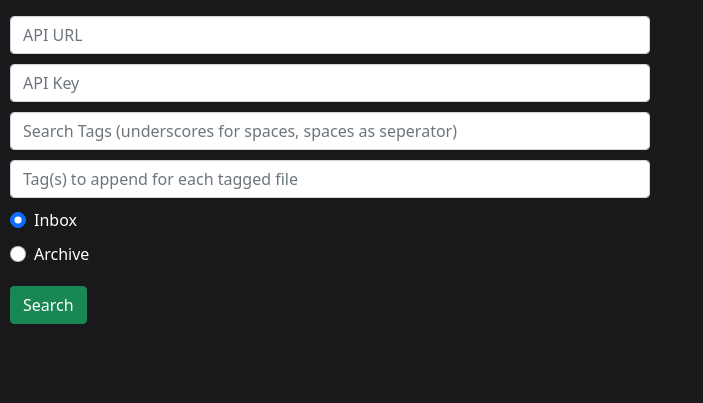
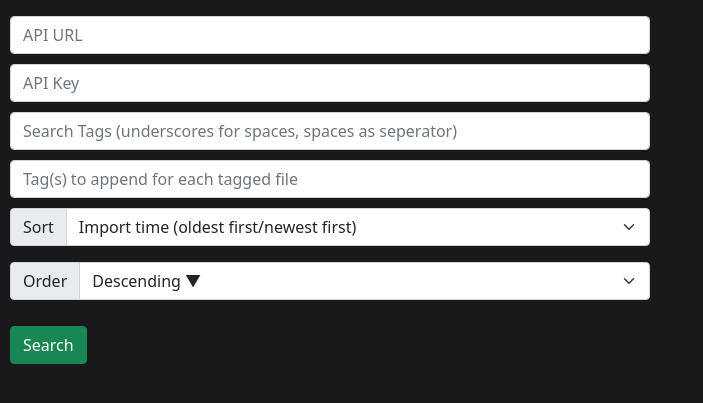
Before and after one commit to mruac/hydrus-remote-tagging, a Flask app: page / in a window 1280 px wide. Shown: the part 70-473 px from the top of the page, without its empty margins (0-703 px from the left). Run offline with Flask 2, Linux system fonts and the light colour scheme; some libraries are stand-ins or nearby versions.

Commit message:
Updated endpoints for hydrus-api & file sort feature
Updated enpoints
Updated README
Added file sort feature

```diff
--- a/server.py
+++ b/server.py
@@ -28,21 +28,21 @@ defaultnamespaceColors = [
     ["unnamespaced", "^(?!.*:).*$", "#00aaff"]
 ]
 
-def search_files(api_key, api_url, search_tags, inboxBool, archiveBool):
+def search_files(api_key, api_url, search_tags, fileSort, fileOrder):
     cl = hydrus.Client(api_key, api_url)
-    fids = cl.search_files(search_tags, inboxBool, archiveBool)
+    fids = cl.search_files(tags=search_tags, file_service_name="my files", tag_service_name="all known tags", file_sort_asc=fileOrder, file_sort_type=fileSort)
     return fids
 
 
 def get_services(api_key, api_url):
     cl = hydrus.Client(api_key, api_url)
-    return cl.get_tag_services()
+    return cl.get_services()
 
 
-def save_session(api_key, api_url, service):
+def save_session(api_key, api_url, tags):
     session['api_key'] = api_key
     session['api_url'] = api_url
-    session['service'] = service
+    session['tags'] = tags
 
 
 def generate_session_id():
@@ -70,7 +70,7 @@ def get_fids_from_sql():
 
 @app.route('/index', methods=['GET', 'POST'])
 def ad():
-    try:
+    # try:
         if request.method == 'GET':
             return redirect(url_for('index'))
         try:
@@ -78,29 +78,23 @@ def ad():
         except KeyError:
             generate_session_id()
 
+        if request.form.getlist("fileOrder") == "true":
+            isAscending = True
+        else:
+            isAscending = False
+
         # start POST processing
         save_session(request.form.get('api_key'), request.form.get(
-            'api_url'), request.form.get('service'))
+            'api_url'), request.form.get('tags'))
         api_key = session['api_key']
         api_url = session['api_url']
-
-        if 'archive' in request.form.getlist('location'):
-            archiveBool = True
-        else:
-            archiveBool = False
-        if 'inbox' in request.form.getlist('location'):
-            inboxBool = True
-        else:
-            inboxBool = False
-
         session_id = session['session_id']
         post_tags = request.form.get('tags')
         tags = post_tags.split()
         clean_tags = []
         for tag in tags:
             clean_tags.append(tag.replace('_', ' '))
-        fids = search_files(api_key, api_url, clean_tags,
-                            inboxBool, archiveBool)
+        fids = search_files(api_key, api_url, clean_tags, int(request.form.getlist("fileSort")[0]), isAscending)
         total_ids = len(fids)
         save_sql(fids)
 
@@ -109,12 +103,12 @@ def ad():
             session['appendTag'].append(tag.replace('_', ' ').lower())
 
         return render_template('results.html', tagrepo=get_services(api_key, api_url), ids=total_ids, tags=post_tags)
-    except hydrus.InsufficientAccess:
-        return render_template('index.html', error="Insufficient access to Hydrus API", namespaces=session['namespaceColors'])
-    except hydrus.ServerError:
-        return render_template('index.html', error="Hydrus API encountered a server error", namespaces=session['namespaceColors'])
-    except hydrus.APIError:
-        return render_template('index.html', error="Hydrus API encountered a server error", namespaces=session['namespaceColors'])
+    # except hydrus.InsufficientAccess:
+    #     return render_template('index.html', error="Insufficient access to Hydrus API", namespaces=session['namespaceColors'])
+    # except hydrus.ServerError:
+    #     return render_template('index.html', error="Hydrus API encountered a server error", namespaces=session['namespaceColors'])
+    # except hydrus.APIError:
+    #     return render_template('index.html', error="Hydrus API encountered an API error", namespaces=session['namespaceColors'])
 
 
 @app.route('/show-file/<id>', methods=['GET', 'POST'])
@@ -140,7 +134,7 @@ def ads(id):
         while i < 4 and intid+i < total_ids:
             next_images.append(api_url+"/get_files/file?file_id="+str(int(fids[intid+i]))+"&Hydrus-Client-API-Access-Key="+api_key)
             i += 1
-        metadata = json.loads(json.dumps(cl.file_metadata(file_ids=[iid])[0]))
+        metadata = json.loads(json.dumps(cl.get_file_metadata(file_ids=[iid])[0]))
         session['metadata'] = metadata
         if request.method == 'POST':
             if request.form.get('tagrepo') != None:
@@ -202,7 +196,7 @@ def ajaxUpdate():
 
     listOfTags = {tag_repo: {"0": tagsToAdd, "1": tagsToDel}}
     cl = hydrus.Client(session['api_key'], session['api_url'])
-    cl.add_tags([hash], service_to_action_to_tags=listOfTags)
+    cl.add_tags([hash], service_names_to_actions_to_tags=listOfTags)
     listOfTags.update({"matches": matchedTags})
     return jsonify(listOfTags)  # updated lsit of tags
 
--- a/templates/index.html
+++ b/templates/index.html
@@ -35,17 +35,35 @@
             placeholder="Search Tags (underscores for spaces, spaces as seperator)">
         <input class="form-control mr-sm-2" style="width: 50%; margin: 10px" type="text" name="appendTags"
             placeholder="Tag(s) to append for each tagged file">
-        <div class="form-check" style="width: 50%; margin: 10px">
-            <input class="form-check-input" type="radio" value="inbox" id="flexCheckDefault1" name="location" checked>
-            <label class="form-check-label" for="flexCheckDefault1">
-                Inbox
-            </label>
+        <div class="input-group mb-3" style="width: 50%; margin: 10px">
+            <label class="input-group-text" for="fileSort">Sort</label>
+            <select class="form-select" id="fileSort" name="fileSort">
+                <option disabled>File sort type (▲ / ▼)</label>
+                <option value="1">File size (smallest first/largest first)</option>
+                <option value="2">Duration (shortest first/longest first)</option>
+                <option value="3" selected>Import time (oldest first/newest first)</option>
+                <option value="4">Filetype (N/A)</option>
+                <option value="5">Random (N/A)</option>
+                <option value="6">Width (slimmest first/widest first)</option>
+                <option value="7">Height (shortest first/tallest first)</option>
+                <option value="8">Ratio (tallest first/widest first)</option>
+                <option value="9">Number of pixels (ascending/descending)</option>
+                <option value="10">Number of tags (on the current tag domain) (ascending/descending)</option>
+                <option value="11">Number of media views (ascending/descending)</option>
+                <option value="12">Total media viewtime (ascending/descending)</option>
+                <option value="13">Approximate bitrate (smallest first/largest first)</option>
+                <option value="14">Has audio (audio first/silent first)</option>
+                <option value="15">Modified time (oldest first/newest first)</option>
+                <option value="16">Framerate (slowest first/fastest first)</option>
+                <option value="17">Number of frames (smallest first/largest first)</option>
+            </select>
         </div>
-        <div class="form-check" style="width: 50%; margin: 10px">
-            <input class="form-check-input" type="radio" value="archive" id="flexCheckDefault2" name="location">
-            <label class="form-check-label" for="flexCheckDefault2">
-                Archive
-            </label>
+        <div class="input-group mb-3" style="width: 50%; margin: 10px">
+            <label class="input-group-text" for="fileOrder">Order</label>
+            <select class="form-select" id="fileOrder" name="fileOrder">
+                <option value="false" selected>Descending ▼</option>
+                <option value="true">Ascending ▲</option>
+            </select>
         </div>
         <button class="btn btn-success" style="margin: 10px" type="submit">Search</button>
     </form>
@@ -76,26 +94,34 @@
         <div class="modal-dialog modal-lg">
             <div class="modal-content">
                 <div class="modal-header">
-                    <h5 class="modal-title" >Settings</h5>
+                    <h5 class="modal-title">Settings</h5>
                     <button type="button" class="btn-close" data-bs-dismiss="modal"></button>
                 </div>
                 <div class="modal-body">
                     <h5>Preferences</h5>
-                    <input id="settings-api-url-input" class="form-control w-100 mx-auto" style="width: 50%; margin: 10px" type="text" name="api_url" placeholder="Default API URL">
-                    <input id="settings-api-key-input" class="form-control w-100 mx-auto" style="width: 50%; margin: 10px" type="password" name="api_key" placeholder="Default API Key">
+                    <input id="settings-api-url-input" class="form-control w-100 mx-auto"
+                        style="width: 50%; margin: 10px" type="text" name="api_url" placeholder="Default API URL">
+                    <input id="settings-api-key-input" class="form-control w-100 mx-auto"
+                        style="width: 50%; margin: 10px" type="password" name="api_key" placeholder="Default API Key">
                     <hr>
-                    <h5>Sidebar toggle key</h5><div class="form-check" style="width: 50%; margin: 10px">
-                        <input class="form-check-input" type="radio" value="ctrl" id="sidebarToggleKey1" name="sidebarToggleKey">
+                    <h5>Sidebar toggle key</h5>
+                    <div class="form-check" style="width: 50%; margin: 10px">
+                        <input class="form-check-input" type="radio" value="ctrl" id="sidebarToggleKey1"
+                            name="sidebarToggleKey">
                         <label class="form-check-label" for="sidebarToggleKey1">
                             Ctrl
                         </label>
-                    </div><div class="form-check" style="width: 50%; margin: 10px">
-                        <input class="form-check-input" type="radio" value="alt" id="sidebarToggleKey2" name="sidebarToggleKey">
+                    </div>
+                    <div class="form-check" style="width: 50%; margin: 10px">
+                        <input class="form-check-input" type="radio" value="alt" id="sidebarToggleKey2"
+                            name="sidebarToggleKey">
                         <label class="form-check-label" for="sidebarToggleKey2">
                             Alt
                         </label>
-                    </div><div class="form-check" style="width: 50%; margin: 10px">
-                        <input class="form-check-input" type="radio" value="shift" id="sidebarToggleKey3" name="sidebarToggleKey">
+                    </div>
+                    <div class="form-check" style="width: 50%; margin: 10px">
+                        <input class="form-check-input" type="radio" value="shift" id="sidebarToggleKey3"
+                            name="sidebarToggleKey">
                         <label class="form-check-label" for="sidebarToggleKey3">
                             Shift
                         </label>
@@ -103,12 +129,15 @@
                     <hr>
                     <h5>Tag Presentation</h5>
                     <div class="alert alert-danger d-none" role="alert" id="entryAlert">
-                        Allowed characters in <b>class-name</b>: a-z, A-Z, 0-9, dash, underscore. Names cannot begin with a
+                        Allowed characters in <b>class-name</b>: a-z, A-Z, 0-9, dash, underscore. Names cannot begin
+                        with a
                         number or symbol.
                     </div>
-                    <div class="alert alert-danger d-none" role="alert" id="textformatAlert">Incorrect text-only format. Ensure there are no empty lines.</div>
+                    <div class="alert alert-danger d-none" role="alert" id="textformatAlert">Incorrect text-only format.
+                        Ensure there are no empty lines.</div>
                     <div class="form-floating font-monospace" id="inputText">
-                        <textarea class="form-control" id="inputTextarea" wrap="off" style="height: 20em;" disabled></textarea>
+                        <textarea class="form-control" id="inputTextarea" wrap="off" style="height: 20em;"
+                            disabled></textarea>
                         <label for="inputTextarea">["class-name","Python regex","#ffffff"] per line</label>
                     </div>
                 </div>
--- a/templates/results.html
+++ b/templates/results.html
@@ -20,10 +20,10 @@
                 class="form-select w-25" name="tagrepo">
                 <optgroup label="Local">
                     {% for tag in tagrepo["local_tags"] %}
-                    {% if tag == tagrepo["local_tags"][-1] %}
-                    <option value="{{tag}}" selected>{{tag}}</option>
+                    {% if tag["name"] == tagrepo["local_tags"][-1]["name"] %}
+                    <option value='{{tag["name"]}}' selected>{{tag["name"]}}</option>
                     {% else %}
-                    <option value="{{tag}}">{{tag}}</option>
+                    <option value='{{tag["name"]}}'>{{tag["name"]}}</option>
                     {%endif%}
                     {%endfor%}
             </select>
```
Also changed, not shown: README.md.
